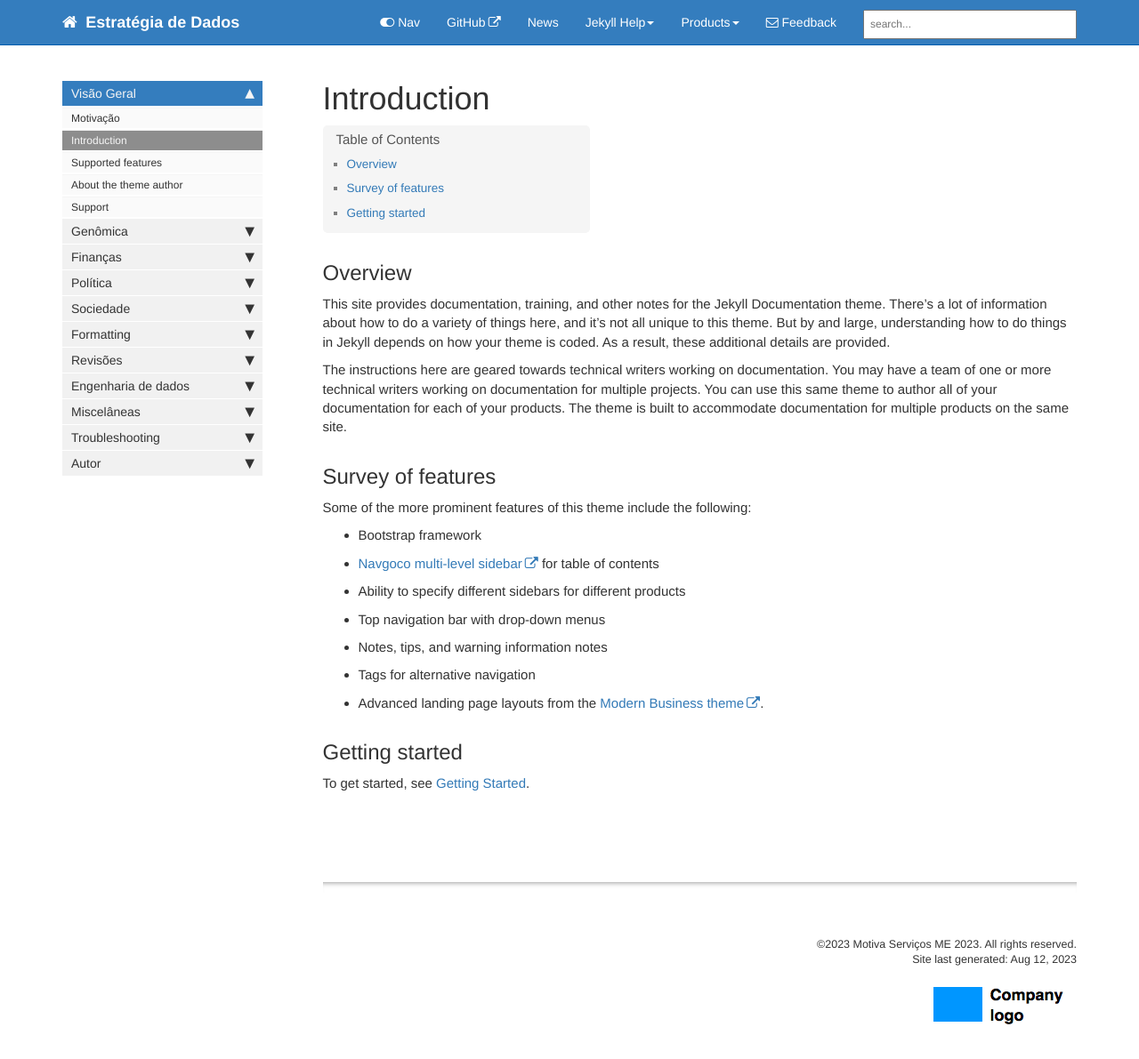
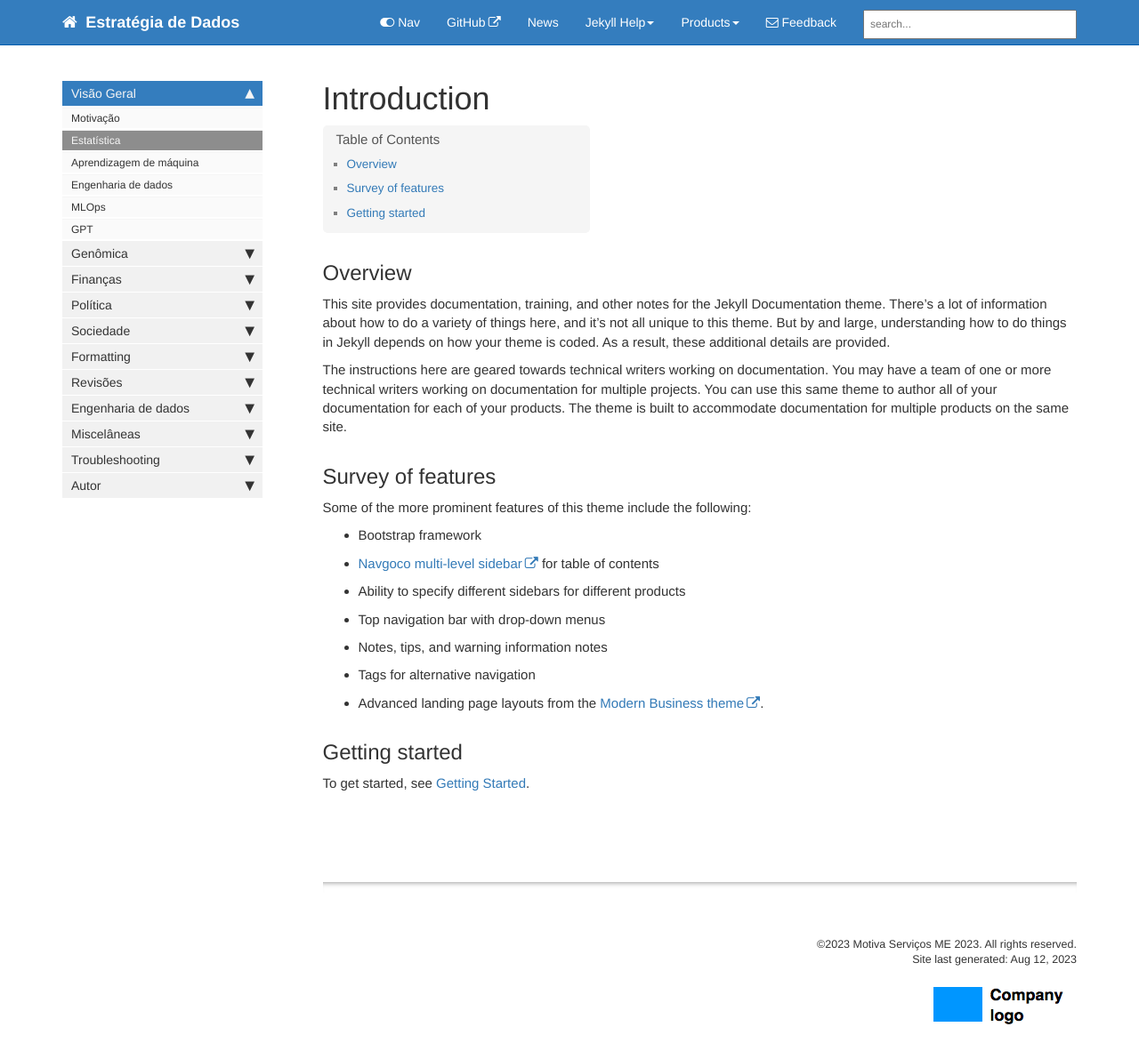
Before and after one commit to esthercamilo/esthercamilo.github.io, a Jekyll site: the page built from pages/mydoc/estatistica.md, in a window 1280 px wide and 1228 px high. Shown: the top 1191 px of the window at 89% size. Built offline with Jekyll 4.4.1, drawn with Linux system fonts in a browser that asks for light colours; comment, search, counter and statistics services are not loaded.

```diff
--- a/_data/sidebars/mydoc_sidebar.yml
+++ b/_data/sidebars/mydoc_sidebar.yml
@@ -28,19 +28,23 @@ entries:
       output: web, pdf
       type: homepage
 
-    - title: Introduction
-      url: /mydoc_introduction.html
+    - title: Estatística
+      url: /estatistica.html
       output: web, pdf
 
-    - title: Supported features
-      url: /mydoc_supported_features.html
+    - title: Aprendizagem de máquina
+      url: /machine_learning.html
       output: web, pdf
 
-    - title: About the theme author
+    - title: Engenharia de dados
       url: /mydoc_about.html
       output: web, pdf
 
-    - title: Support
+    - title: MLOps
+      url: /mydoc_support.html
+      output: web, pdf
+
+    - title: GPT
       url: /mydoc_support.html
       output: web, pdf
 
--- a/pages/mydoc/mydoc_introduction.md
+++ b/pages/mydoc/estatistica.md
@@ -1,7 +1,7 @@
 ---
 title: Introduction
 sidebar: mydoc_sidebar
-permalink: mydoc_introduction.html
+permalink: estatistica.html
 folder: mydoc
 ---
 
--- a/pages/mydoc/mydoc_supported_features.md
+++ b/pages/mydoc/machine_learning.md
@@ -7,7 +7,7 @@ last_updated: "July 16, 2016"
 summary: "If you're not sure whether Jekyll and this theme will support your requirements, this list provides a semi-comprehensive overview of available features."
 published: true
 sidebar: mydoc_sidebar
-permalink: mydoc_supported_features.html
+permalink: machine_learning.html
 folder: mydoc
 ---
 
```
Also changed, not shown: pages/mydoc/projetos.md (+3 -0 lines).
